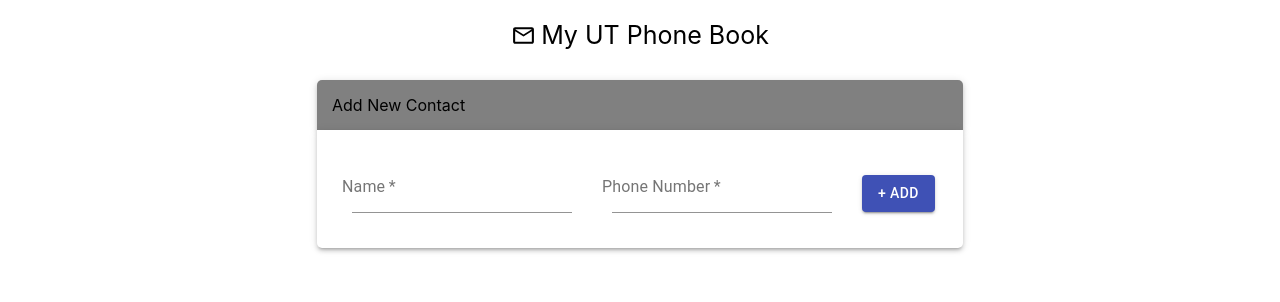
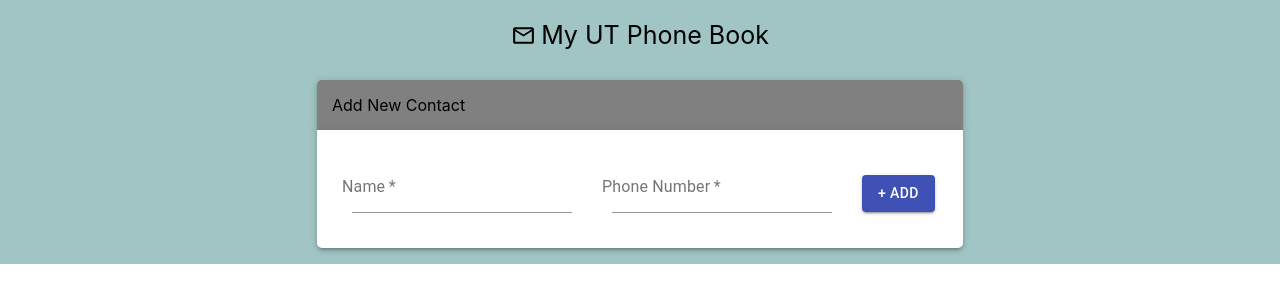
Before and after one commit to ianhunterharold/single-page-app, a React (Create React App) app: page / in a window 1280 px wide. Shown: the top 302 px of the page. Built offline with nearby package versions, Linux system fonts and the light colour scheme.

Commit message:
added color to bakground

```diff
--- a/src/App.js
+++ b/src/App.js
@@ -2,7 +2,7 @@ import Main from '../src/components/Main';
 
 function App() {
   return (
-    <div>
+    <div style={{backgroundColor: '#a0c5c4'}}>
         <Main/>
     </div>
   );
--- a/src/components/Main.js
+++ b/src/components/Main.js
@@ -1,4 +1,4 @@
-import React from 'react';
+import React, { Fragment } from 'react';
 import FormBox from './FormBox';
 import Title from './Title';
 import { Container } from '@material-ui/core';
@@ -8,7 +8,8 @@ const Main = () => {
         display:'flex',
         flexDirection:'column',
         justifyContent: "center",
-        alignItems: "center"
+        alignItems: "center",
+        backgroundColor: '#a0c5c4',
     }
 
     return(
```
